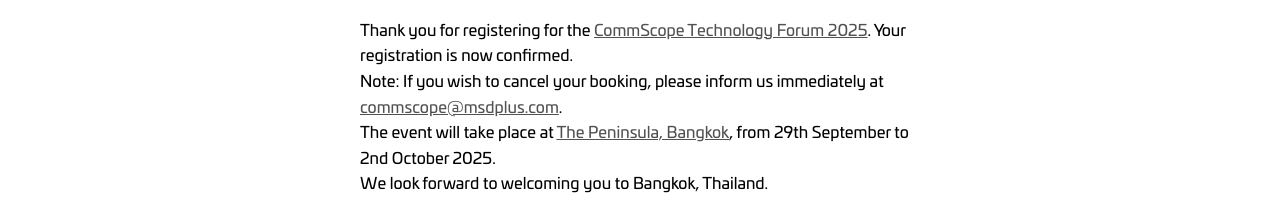
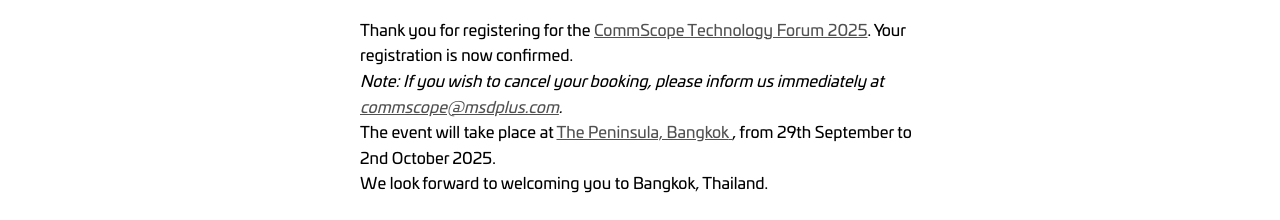
Before and after one commit to ogdevelpers/commscope-next, a Next.js app: page /submission in a window 1280 px wide. Shown: the part 158-378 px from the top of the page. Built offline with nearby package versions, Linux system fonts and the light colour scheme.

Commit message:
link changed

```diff
--- a/src/app/submission/page.tsx
+++ b/src/app/submission/page.tsx
@@ -38,7 +38,7 @@
                   <p className={styles.venueLocation}>BANGKOK, THAILAND</p>
                 </div>
 
-                <a href="https://www.peninsula.com/en/bangkok/5-star-luxury-hotel-riverside" target="_blank" rel="noopener noreferrer">
+                <a href="https://msdplus.com/hotel" target="_blank" rel="noopener noreferrer">
                   <button className={styles.directionButton}>
                     GET DIRECTION
                   </button>
@@ -47,7 +47,7 @@
 
               <div id="contact" className={styles.contactInfo}>
                 <p className={styles.contactText}>
-                  For information on visa eligibility and related details, please <a href='https://www.thaiembassy.com/thailand-visa/thailand-visa-types' target='_blank'>click here! </a>             </p>
+                  For information on visa eligibility and related details, please <a href='https://www.thaiembassy.com/thailand-visa/thailand-visa-types' target='_blank'>click here! </a></p>
               </div>
             </div>
           </section>
--- a/src/components/ThankYou/ThankYou.tsx
+++ b/src/components/ThankYou/ThankYou.tsx
@@ -27,11 +27,11 @@
         <p>
           Thank you for registering for the <span className={styles.link}>CommScope Technology Forum 2025</span>. Your registration is now confirmed.
         </p>
+        <i><p>
+          Note: If you wish to cancel your booking, please inform us immediately at <span className={styles.email}>commscope@msdplus.com</span>.
+        </p></i>
         <p>
-          Note: If you wish to cancel your booking, please inform us immediately at <span className={styles.email}>commscope@msdplus.com</span>.
-        </p>
-        <p>
-          The event will take place at <span className={styles.link}>The Peninsula, Bangkok</span>, from 29th September to 2nd October 2025.
+          The event will take place at <span className={styles.link}> <a href='https://msdplus.com/hotel' target="_blank">The Peninsula, Bangkok</a> </span>, from 29th September to 2nd October 2025.
         </p>
         <p>We look forward to welcoming you to Bangkok, Thailand.</p>
         <p className={styles.signature}>Best Regards,</p>
```
